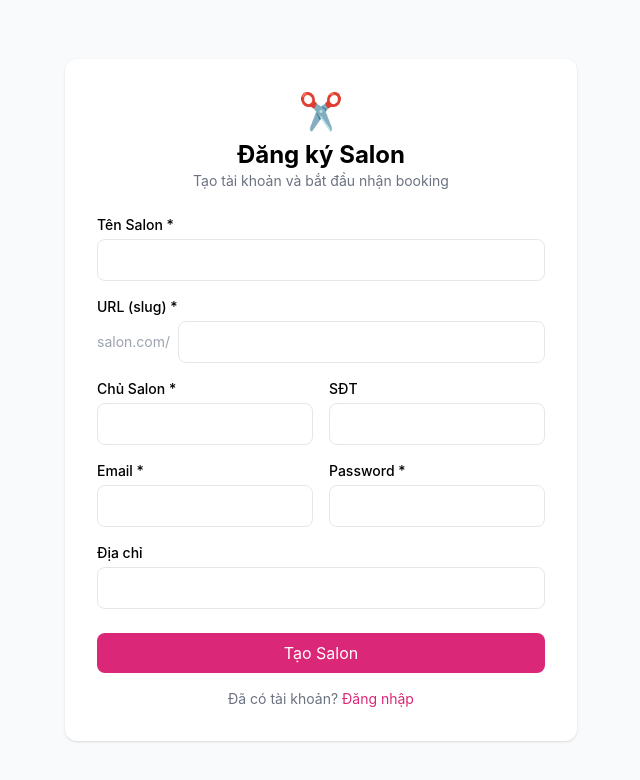
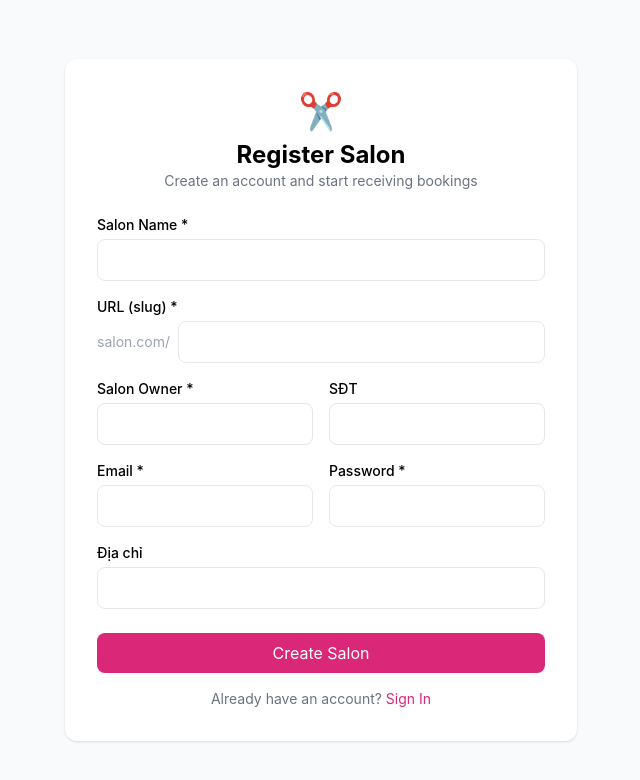
Before and after one commit to tnmthai/salon-booking, a React (Vite) app in the folder client/: page /register in a window 1280 px wide. Shown: the top 780 px of the page, without its empty margins (319-959 px from the left). Built offline with nearby package versions, Linux system fonts and the light colour scheme.

Commit message:
English UI for Lincoln Nails Studio

```diff
--- a/client/src/pages/Booking.jsx
+++ b/client/src/pages/Booking.jsx
@@ -71,8 +71,8 @@ export default function Booking() {
     return (
       <div className="max-w-lg mx-auto px-4 py-20 text-center">
         <div className="text-6xl mb-4">🎉</div>
-        <h1 className="text-2xl font-bold mb-2">Đặt lịch thành công!</h1>
-        <p className="text-gray-500 mb-6">{customer.name}, lịch hẹn tại <strong>{salon?.name}</strong> đã được xác nhận.</p>
+        <h1 className="text-2xl font-bold mb-2">Booking Confirmed!</h1>
+        <p className="text-gray-500 mb-6">{customer.name}, hair appointment at <strong>{salon?.name}</strong> has been confirmed.</p>
         <div className="bg-white rounded-xl shadow p-6 text-left">
           <div className="mb-2"><strong>Service:</strong> {service?.name}</div>
           <div className="mb-2"><strong>Staff:</strong> {staff?.name}</div>
@@ -82,7 +82,7 @@ export default function Booking() {
         </div>
         <button onClick={() => { setDone(false); setStep(1); setSelected({ service: null, staff: null, date: '', slot: null }); setCustomer({ name: '', phone: '', email: '', notes: '' }) }}
           className="mt-6 bg-pink-600 text-white px-6 py-3 rounded-xl hover:bg-pink-700">
-          Đặt lịch khác
+          Book Another
         </button>
       </div>
     )
@@ -99,14 +99,14 @@ export default function Booking() {
       </div>
 
       <div className="max-w-2xl mx-auto px-4 py-8">
-        <h2 className="text-2xl font-bold mb-6 text-center">Đặt lịch hẹn</h2>
+        <h2 className="text-2xl font-bold mb-6 text-center">Book Appointment</h2>
 
         {/* Progress */}
         <div className="flex items-center justify-center gap-2 mb-8">
           {[1, 2, 3, 4].map(s => (
             <div key={s} className={`flex items-center gap-2 ${step >= s ? 'text-pink-600' : 'text-gray-300'}`}>
               <div className={`w-8 h-8 rounded-full flex items-center justify-center text-sm font-bold ${step >= s ? 'bg-pink-600 text-white' : 'bg-gray-200'}`}>{s}</div>
-              <span className="text-sm hidden md:inline">{s === 1 ? 'Dịch vụ' : s === 2 ? 'Nhân viên' : s === 3 ? 'Giờ' : 'Xác nhận'}</span>
+              <span className="text-sm hidden md:inline">{s === 1 ? 'Service' : s === 2 ? 'Staff' : s === 3 ? 'Time' : 'Confirm'}</span>
               {s < 4 && <div className={`w-8 h-0.5 ${step > s ? 'bg-pink-600' : 'bg-gray-200'}`} />}
             </div>
           ))}
@@ -115,7 +115,7 @@ export default function Booking() {
         {/* Step 1: Service */}
         {step === 1 && (
           <div className="grid grid-cols-1 md:grid-cols-2 gap-4">
-            {services.length === 0 && <p className="text-gray-400 col-span-2 text-center">Đang tải dịch vụ...</p>}
+            {services.length === 0 && <p className="text-gray-400 col-span-2 text-center">Loading services...</p>}
             {services.map(s => (
               <button key={s.id} onClick={() => { setSelected({...selected, service: s.id}); setStep(2) }}
                 className={`p-4 rounded-xl border-2 text-left transition ${selected.service == s.id ? 'border-pink-600 bg-pink-50' : 'border-gray-200 hover:border-pink-300 bg-white'}`}>
@@ -130,7 +130,7 @@ export default function Booking() {
         {/* Step 2: Staff & Date */}
         {step === 2 && (
           <div>
-            <h3 className="text-lg font-semibold mb-4">Chọn nhân viên</h3>
+            <h3 className="text-lg font-semibold mb-4">Choose Staff</h3>
             <div className="grid grid-cols-2 md:grid-cols-4 gap-3 mb-6">
               {staffList.map(s => (
                 <button key={s.id} onClick={() => setSelected({...selected, staff: s.id})}
@@ -141,14 +141,14 @@ export default function Booking() {
                 </button>
               ))}
             </div>
-            <h3 className="text-lg font-semibold mb-4">Chọn ngày</h3>
+            <h3 className="text-lg font-semibold mb-4">Choose Date</h3>
             <input type="date" value={selected.date} min={new Date().toISOString().split('T')[0]}
               onChange={e => setSelected({...selected, date: e.target.value})}
               className="border rounded-lg px-3 py-2 mb-6" />
             <div className="flex gap-2">
-              <button onClick={() => setStep(1)} className="border px-4 py-2 rounded-lg">Quay lại</button>
+              <button onClick={() => setStep(1)} className="border px-4 py-2 rounded-lg">Back</button>
               <button onClick={() => setStep(3)} disabled={!selected.staff || !selected.date}
-                className="bg-pink-600 text-white px-4 py-2 rounded-lg disabled:opacity-50">Tiếp</button>
+                className="bg-pink-600 text-white px-4 py-2 rounded-lg disabled:opacity-50">Next</button>
             </div>
           </div>
         )}
@@ -156,9 +156,9 @@ export default function Booking() {
         {/* Step 3: Time */}
         {step === 3 && (
           <div>
-            <h3 className="text-lg font-semibold mb-4">Chọn giờ</h3>
+            <h3 className="text-lg font-semibold mb-4">Choose Time</h3>
             {slots.length === 0 ? (
-              <p className="text-gray-400">Không có slot trống. Thử ngày khác.</p>
+              <p className="text-gray-400">No available slots. Try another date.</p>
             ) : (
               <div className="grid grid-cols-3 md:grid-cols-4 gap-3">
                 {slots.map((slot, i) => (
@@ -170,9 +170,9 @@ export default function Booking() {
               </div>
             )}
             <div className="flex gap-2 mt-6">
-              <button onClick={() => setStep(2)} className="border px-4 py-2 rounded-lg">Quay lại</button>
+              <button onClick={() => setStep(2)} className="border px-4 py-2 rounded-lg">Back</button>
               <button onClick={() => setStep(4)} disabled={!selected.slot}
-                className="bg-pink-600 text-white px-4 py-2 rounded-lg disabled:opacity-50">Tiếp</button>
+                className="bg-pink-600 text-white px-4 py-2 rounded-lg disabled:opacity-50">Next</button>
             </div>
           </div>
         )}
@@ -180,7 +180,7 @@ export default function Booking() {
         {/* Step 4: Confirm */}
         {step === 4 && (
           <div>
-            <h3 className="text-lg font-semibold mb-4">Thông tin của bạn</h3>
+            <h3 className="text-lg font-semibold mb-4">Your Information</h3>
             <div className="bg-white rounded-xl shadow p-6 mb-6">
               <div className="grid grid-cols-1 md:grid-cols-2 gap-4">
                 <input placeholder="Họ tên" value={customer.name} onChange={e => setCustomer({...customer, name: e.target.value})} className="border rounded-lg px-3 py-2" required />
@@ -190,20 +190,20 @@ export default function Booking() {
               </div>
             </div>
             <div className="bg-pink-50 rounded-xl p-6 mb-6">
-              <h4 className="font-semibold mb-3">📋 Tóm tắt</h4>
+              <h4 className="font-semibold mb-3">📋 Summary</h4>
               <div className="space-y-1 text-sm">
-                <div><strong>Dịch vụ:</strong> {service?.name} (${service?.price})</div>
-                <div><strong>Nhân viên:</strong> {staff?.name}</div>
-                <div><strong>Ngày:</strong> {selected.date}</div>
-                <div><strong>Giờ:</strong> {selected.slot && new Date(selected.slot.start).toLocaleTimeString('vi-VN', { hour: '2-digit', minute: '2-digit' })}</div>
-                <div><strong>Thời gian:</strong> {service?.duration_min} phút</div>
+                <div><strong>Service:</strong> {service?.name} (${service?.price})</div>
+                <div><strong>Staff:</strong> {staff?.name}</div>
+                <div><strong>Date:</strong> {selected.date}</div>
+                <div><strong>Time:</strong> {selected.slot && new Date(selected.slot.start).toLocaleTimeString('vi-VN', { hour: '2-digit', minute: '2-digit' })}</div>
+                <div><strong>Duration:</strong> {service?.duration_min} min</div>
               </div>
             </div>
             <div className="flex gap-2">
-              <button onClick={() => setStep(3)} className="border px-4 py-2 rounded-lg">Quay lại</button>
+              <button onClick={() => setStep(3)} className="border px-4 py-2 rounded-lg">Back</button>
               <button onClick={handleBook} disabled={!customer.name || !customer.phone || loading}
                 className="bg-pink-600 text-white px-6 py-2 rounded-lg disabled:opacity-50 flex-1">
-                {loading ? 'Đang đặt...' : '✅ Xác nhận đặt lịch'}
+                {loading ? 'Booking...' : '✅ Confirm đặt lịch'}
               </button>
             </div>
           </div>
--- a/client/src/pages/Landing.jsx
+++ b/client/src/pages/Landing.jsx
@@ -16,14 +16,14 @@ export default function Landing() {
         <div className="text-6xl mb-6">✂️</div>
         <h1 className="text-4xl font-bold mb-4">Salon Booking Platform</h1>
         <p className="text-gray-500 text-lg mb-8">
-          Nền tảng đặt lịch hẹn cho salon. Đăng ký salon của bạn chỉ trong vài phút.
+          Salon booking platform. Register your salon in minutes.
         </p>
         <div className="flex gap-4 justify-center">
           <Link to="/register" className="bg-pink-600 text-white px-8 py-3 rounded-xl hover:bg-pink-700 font-medium text-lg">
-            Đăng ký Salon
+            Register Salon
           </Link>
           <Link to="/login" className="border-2 border-pink-600 text-pink-600 px-8 py-3 rounded-xl hover:bg-pink-50 font-medium text-lg">
-            Đăng nhập
+            Sign In
           </Link>
         </div>
       </div>
@@ -32,32 +32,32 @@ export default function Landing() {
       <div className="max-w-5xl mx-auto px-4 py-16 grid grid-cols-1 md:grid-cols-3 gap-8">
         <div className="bg-white rounded-xl shadow p-6 text-center">
           <div className="text-3xl mb-3">📅</div>
-          <h3 className="font-semibold mb-2">Đặt lịch online 24/7</h3>
-          <p className="text-sm text-gray-500">Khách hàng tự đặt lịch bất cứ lúc nào, không cần gọi điện</p>
+          <h3 className="font-semibold mb-2">24/7 Online Booking</h3>
+          <p className="text-sm text-gray-500">Customers book online 24/7, no phone calls needed</p>
         </div>
         <div className="bg-white rounded-xl shadow p-6 text-center">
           <div className="text-3xl mb-3">👥</div>
-          <h3 className="font-semibold mb-2">Quản lý nhân viên</h3>
-          <p className="text-sm text-gray-500">Phân công dịch vụ, xem lịch làm việc theo ngày/tuần</p>
+          <h3 className="font-semibold mb-2">Staff Management</h3>
+          <p className="text-sm text-gray-500">Assign services, view schedules by day/week</p>
         </div>
         <div className="bg-white rounded-xl shadow p-6 text-center">
           <div className="text-3xl mb-3">📊</div>
-          <h3 className="font-semibold mb-2">Dashboard tổng quan</h3>
-          <p className="text-sm text-gray-500">Xem thống kê booking, doanh thu, khách hàng</p>
+          <h3 className="font-semibold mb-2">Dashboard Overview</h3>
+          <p className="text-sm text-gray-500">View booking stats, revenue, customers</p>
         </div>
       </div>
 
       {/* Salon List */}
       {salons.length > 0 && (
         <div className="max-w-5xl mx-auto px-4 py-16">
-          <h2 className="text-2xl font-bold mb-8 text-center">Salons trên nền tảng</h2>
+          <h2 className="text-2xl font-bold mb-8 text-center">Salons on Platform</h2>
           <div className="grid grid-cols-1 md:grid-cols-3 gap-4">
             {salons.map(s => (
               <Link key={s.id} to={`/${s.slug}/book`} className="bg-white rounded-xl shadow p-6 hover:shadow-lg transition">
                 <h3 className="font-semibold text-lg">{s.name}</h3>
                 {s.address && <p className="text-sm text-gray-500 mt-1">📍 {s.address}</p>}
                 {s.description && <p className="text-sm text-gray-400 mt-2">{s.description}</p>}
-                <div className="mt-4 text-pink-600 text-sm font-medium">Đặt lịch →</div>
+                <div className="mt-4 text-pink-600 text-sm font-medium">Book Now →</div>
               </Link>
             ))}
           </div>
--- a/client/src/pages/Login.jsx
+++ b/client/src/pages/Login.jsx
@@ -28,7 +28,7 @@ export default function Login({ onLogin }) {
       <div className="bg-white rounded-xl shadow p-8 w-full max-w-md">
         <div className="text-center mb-6">
           <div className="text-4xl mb-2">✂️</div>
-          <h1 className="text-2xl font-bold">Đăng nhập</h1>
+          <h1 className="text-2xl font-bold">Sign In</h1>
         </div>
 
         {error && <div className="bg-red-50 text-red-600 p-3 rounded-lg mb-4 text-sm">{error}</div>}
@@ -46,12 +46,12 @@ export default function Login({ onLogin }) {
           </div>
           <button type="submit" disabled={loading}
             className="w-full bg-pink-600 text-white py-2 rounded-lg hover:bg-pink-700 disabled:opacity-50">
-            {loading ? 'Đang đăng nhập...' : 'Đăng nhập'}
+            {loading ? 'Signing in...' : 'Sign In'}
           </button>
         </form>
 
         <p className="text-center mt-4 text-sm text-gray-500">
-          Chưa có tài khoản? <Link to="/register" className="text-pink-600 hover:underline">Đăng ký</Link>
+          Don't have an account? <Link to="/register" className="text-pink-600 hover:underline">Register</Link>
         </p>
       </div>
     </div>
--- a/client/src/pages/Register.jsx
+++ b/client/src/pages/Register.jsx
@@ -42,8 +42,8 @@ export default function Register({ onLogin }) {
       <div className="bg-white rounded-xl shadow p-8 w-full max-w-lg">
         <div className="text-center mb-6">
           <div className="text-4xl mb-2">✂️</div>
-          <h1 className="text-2xl font-bold">Đăng ký Salon</h1>
-          <p className="text-sm text-gray-500">Tạo tài khoản và bắt đầu nhận booking</p>
+          <h1 className="text-2xl font-bold">Register Salon</h1>
+          <p className="text-sm text-gray-500">Create an account and start receiving bookings</p>
         </div>
 
         {error && <div className="bg-red-50 text-red-600 p-3 rounded-lg mb-4 text-sm">{error}</div>}
@@ -51,7 +51,7 @@ export default function Register({ onLogin }) {
         <form onSubmit={handleSubmit}>
           <div className="grid grid-cols-1 md:grid-cols-2 gap-4">
             <div className="md:col-span-2">
-              <label className="block text-sm font-medium mb-1">Tên Salon *</label>
+              <label className="block text-sm font-medium mb-1">Salon Name *</label>
               <input value={form.salon_name} onChange={e => {
                 setForm({...form, salon_name: e.target.value, slug: generateSlug(e.target.value)})
               }} className="w-full border rounded-lg px-3 py-2" required />
@@ -65,7 +65,7 @@ export default function Register({ onLogin }) {
               </div>
             </div>
             <div>
-              <label className="block text-sm font-medium mb-1">Chủ Salon *</label>
+              <label className="block text-sm font-medium mb-1">Salon Owner *</label>
               <input value={form.owner_name} onChange={e => setForm({...form, owner_name: e.target.value})}
                 className="w-full border rounded-lg px-3 py-2" required />
             </div>
@@ -92,12 +92,12 @@ export default function Register({ onLogin }) {
           </div>
           <button type="submit" disabled={loading}
             className="w-full bg-pink-600 text-white py-2 rounded-lg hover:bg-pink-700 disabled:opacity-50 mt-6">
-            {loading ? 'Đang tạo...' : 'Tạo Salon'}
+            {loading ? 'Creating...' : 'Create Salon'}
           </button>
         </form>
 
         <p className="text-center mt-4 text-sm text-gray-500">
-          Đã có tài khoản? <Link to="/login" className="text-pink-600 hover:underline">Đăng nhập</Link>
+          Already have an account? <Link to="/login" className="text-pink-600 hover:underline">Sign In</Link>
         </p>
       </div>
     </div>
```
